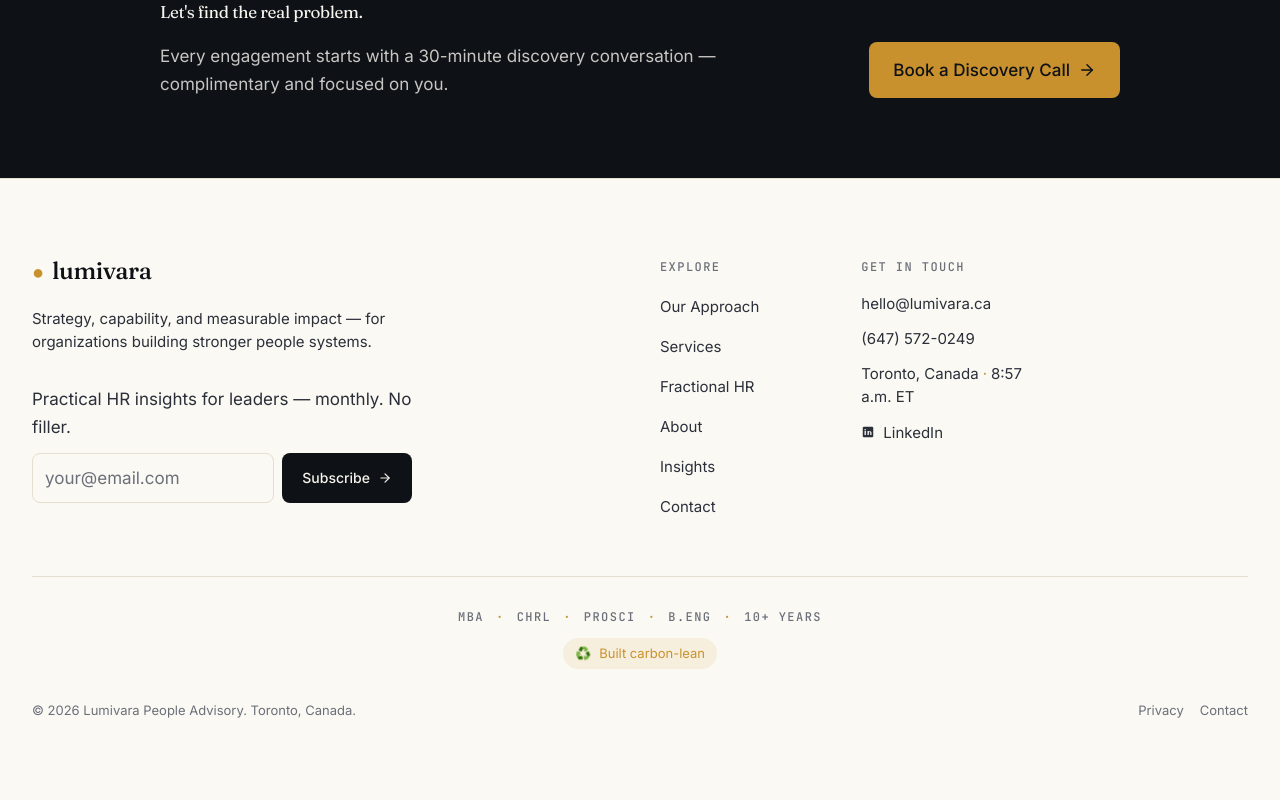
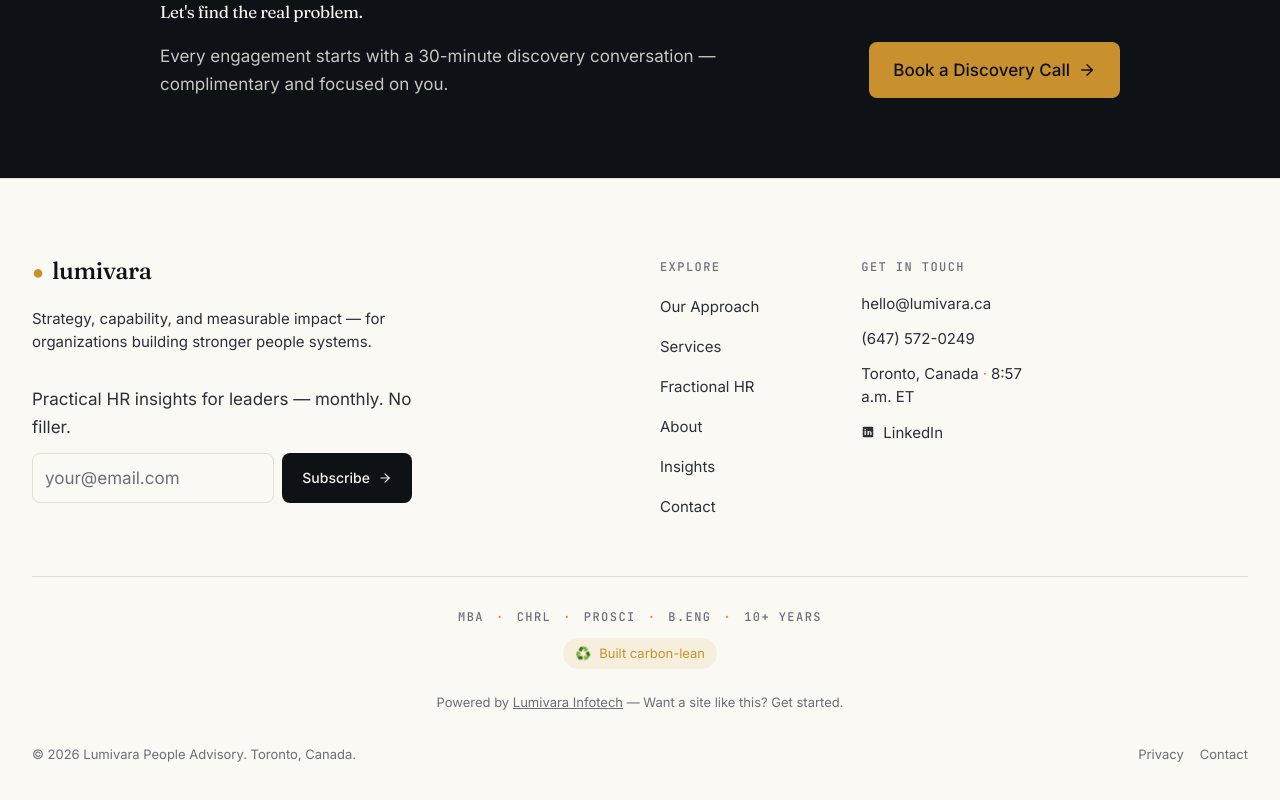
Before and after one commit to palimkarakshay/lumivara-site, a Next.js app: page / in a window 1280 px wide. Shown: the part 5366-6166 px from the top of the page. Built offline with nearby package versions, Linux system fonts and the light colour scheme; no server answers.

Commit message:
feedback(#107): add 'Powered by Lumivara Infotech' footer attribution
Co-Authored-By: Claude Opus 4.7 <noreply@anthropic.com>

```diff
--- a/src/components/layout/Footer.tsx
+++ b/src/components/layout/Footer.tsx
@@ -116,6 +116,19 @@ export function Footer() {
           <CarbonBadge />
         </div>
 
+        <p className="mt-6 text-center text-caption text-muted-strong">
+          Powered by{" "}
+          <a
+            href={siteConfig.builder.url}
+            target="_blank"
+            rel="noopener noreferrer"
+            className="underline transition-colors hover:text-ink"
+          >
+            {siteConfig.builder.name}
+          </a>
+          {" "}— {siteConfig.builder.cta}
+        </p>
+
         <div className="mt-8 flex flex-col items-center justify-between gap-3 text-caption text-muted-strong sm:flex-row">
           <p>
             © {new Date().getFullYear()} Lumivara People Advisory. Toronto,
--- a/src/lib/site-config.ts
+++ b/src/lib/site-config.ts
@@ -26,6 +26,11 @@ export const siteConfig = {
     button: "Subscribe",
     success: "You're in — look out for the next issue.",
   } as const,
+  builder: {
+    name: "Lumivara Infotech",
+    url: "https://lumivara.ca",
+    cta: "Want a site like this? Get started.",
+  } as const,
 } as const;
 
 export type SiteConfig = typeof siteConfig;
```
